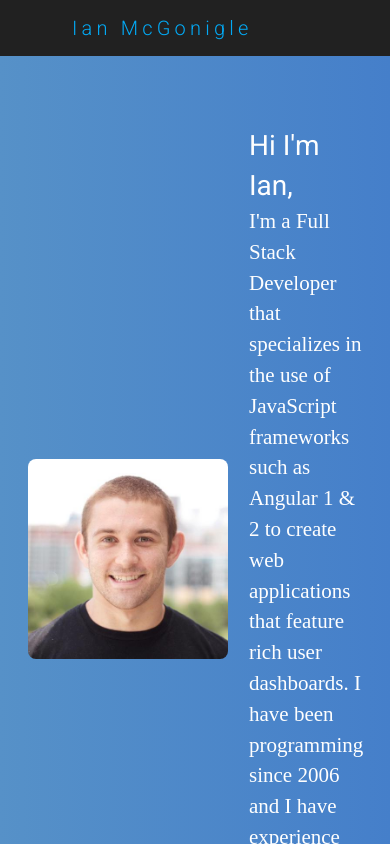
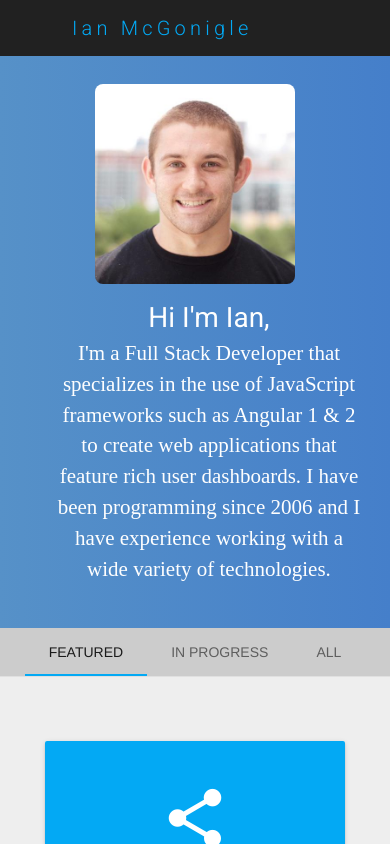
Before and after one commit to imcgonigle/Angular-Portfolio, an Angular app: page / in a window 390 px wide. Built offline with nearby package versions, Linux system fonts and the light colour scheme; some icons are missing.

Commit message:
add media query to make about section responsive

```diff
--- a/src/app/about/about.component.scss
+++ b/src/app/about/about.component.scss
@@ -1,5 +1,5 @@
 .about-container {
-    padding: 2rem;
+    padding: 0 2rem;
     background: #457fca;
     /* fallback for old browsers */
     background: -webkit-linear-gradient(to right, #5691c8, #457fca);
@@ -7,15 +7,33 @@
     background: linear-gradient(to right, #5691c8, #457fca);
     /* W3C, IE 10+/ Edge, Firefox 16+, Chrome 26+, Opera 12+, Safari 7+ */
     .about-section {
+        max-width: 800px;
+        background: rgba(48, 48, 48, .15);
         display: flex;
-        align-items: center;
         justify-content: space-between;
-        max-width: 800px;
         margin: auto;
-        margin: 3rem auto;
+        padding: 6rem;
         color: #fefefe;
+        @media screen and (max-width: 900px) {
+            flex-direction: column;
+            align-items: center;
+            text-align: center;
+            background: none;
+            padding: 2rem 0;
+            .about-text {
+                h3 {
+                    font-size: 1.5rem;
+                }
+                p {
+                    font-size: 1rem;
+                }
+            }
+            .about-picture {
+                margin-bottom: 1rem;
+            }
+        }
         .about-text {
-            margin-left: 1.5rem;
+            margin-left: 2rem;
             h3 {
                 font-size: 2rem;
                 padding: 0;
```
